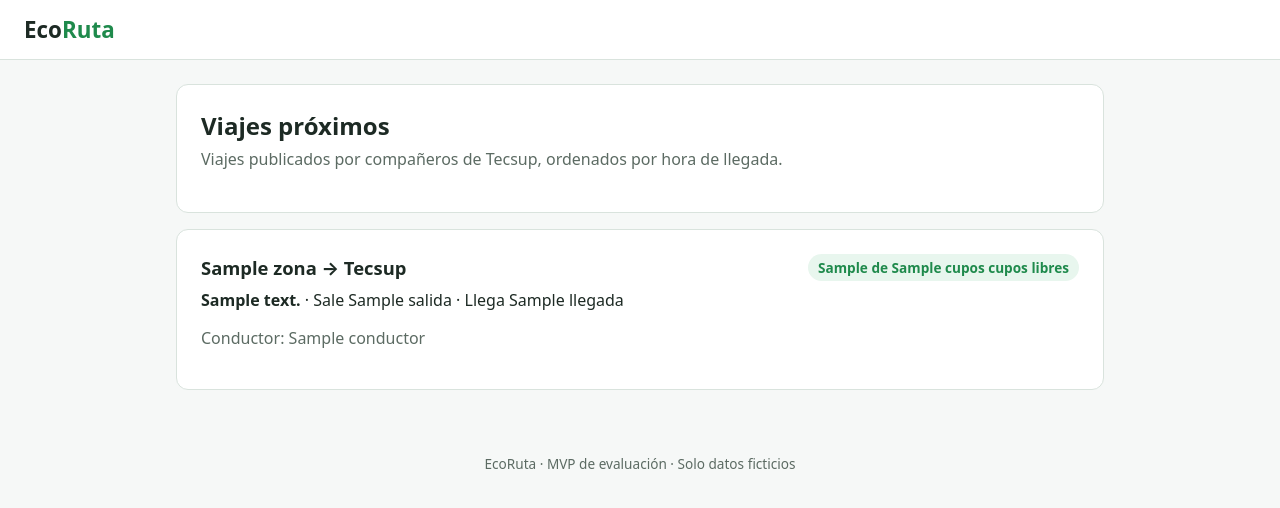
After one commit to SebastianAlvaradoZ/ecoruta-mvp, a Node server app: template views/viajes.ejs in a window 1280 px wide. The commit adds this page. Shown: the top 508 px of the page. Run offline with Node 20, Linux system fonts and the light colour scheme; the template is opened without the code that fills it: most values are stand-ins (such as "Sample title", 1, 10 or a date in 2020).

Commit message:
H-04: lista de viajes próximos con zona, horas, conductor y cupos

```diff
--- a/app.js
+++ b/app.js
@@ -144,7 +144,20 @@ app.post('/viajes', requiereSesion, soloConductor, async (req, res) => {
     [req.session.usuario.id, zona, fecha, hora_salida, hora_llegada, cupos]
   );
   avisar(req, 'ok', 'Viaje publicado. Tus compañeros de ' + zona + ' ya pueden verlo.');
-  res.redirect('/');
+  res.redirect('/viajes');
+});
+
+// ---------- H-04: lista de viajes próximos ----------
+app.get('/viajes', requiereSesion, async (req, res) => {
+  const { rows: viajes } = await pool.query(
+    `SELECT v.*, to_char(v.hora_salida, 'HH24:MI') AS salida, to_char(v.hora_llegada, 'HH24:MI') AS llegada,
+            to_char(v.fecha, 'DD/MM/YYYY') AS fecha_texto, u.nombre AS conductor
+       FROM viajes v JOIN usuarios u ON u.id = v.conductor_id
+      WHERE v.fecha >= $1
+      ORDER BY v.fecha, v.hora_llegada`,
+    [hoyEnLima()]
+  );
+  res.render('viajes', { viajes });
 });
 
 module.exports = { app, requiereSesion, avisar };
--- a/public/estilos.css
+++ b/public/estilos.css
@@ -50,3 +50,10 @@ button.secundario { background: #fff; color: var(--rojo); border: 1px solid var(
 .pie { text-align: center; color: var(--gris); font-size: .85rem; padding: 24px; }
 .muted { color: var(--gris); }
 .fila { display: grid; grid-template-columns: 1fr 1fr; gap: 12px; }
+.lista { display: grid; gap: 12px; }
+.viaje h2 { margin: 0; font-size: 1.15rem; }
+.viaje-cabeza { display: flex; justify-content: space-between; align-items: center; gap: 8px; flex-wrap: wrap; }
+.horas { margin: 8px 0 4px; }
+.chip { background: var(--verde-claro); color: var(--verde); border-radius: 999px; padding: 4px 10px; font-size: .85rem; font-weight: 700; }
+.chip.lleno { background: var(--rojo-claro); color: var(--rojo); }
+.vacio { text-align: center; color: var(--gris); }
--- a/views/inicio.ejs
+++ b/views/inicio.ejs
@@ -4,6 +4,8 @@
   <p class="sub">Estás usando EcoRuta como <strong><%= usuario.rol %></strong>.</p>
   <% if (usuario.rol === 'conductor') { %>
     <a class="boton" href="/viajes/nuevo">Publicar un viaje</a>
+  <% } else { %>
+    <a class="boton" href="/viajes">Buscar un viaje</a>
   <% } %>
 </section>
 <%- include('partials/pie') %>
--- a/views/partials/cabecera.ejs
+++ b/views/partials/cabecera.ejs
@@ -11,6 +11,8 @@
     <a class="marca" href="/">Eco<span>Ruta</span></a>
     <% if (usuario) { %>
       <nav>
+        <a href="/viajes">Buscar viajes</a>
+        <% if (usuario.rol === 'conductor') { %><a href="/viajes/nuevo">Publicar viaje</a><% } %>
         <span class="quien"><%= usuario.nombre %> · <%= usuario.rol %></span>
         <form method="post" action="/logout"><button class="enlace" type="submit">Cerrar sesión</button></form>
       </nav>
--- /dev/null
+++ b/views/viajes.ejs
@@ -0,0 +1,21 @@
+<%- include('partials/cabecera') %>
+<section class="tarjeta">
+  <h1>Viajes próximos</h1>
+  <p class="sub">Viajes publicados por compañeros de Tecsup, ordenados por hora de llegada.</p>
+</section>
+<% if (viajes.length === 0) { %>
+  <section class="tarjeta vacio">Aún no hay viajes publicados</section>
+<% } %>
+<div class="lista">
+  <% viajes.forEach(function (v) { %>
+    <article class="tarjeta viaje">
+      <div class="viaje-cabeza">
+        <h2><%= v.zona %> → Tecsup</h2>
+        <span class="chip"><%= v.cupos_libres %> de <%= v.cupos %> cupos libres</span>
+      </div>
+      <p class="horas"><strong><%= v.fecha_texto %></strong> · Sale <%= v.salida %> · Llega <%= v.llegada %></p>
+      <p class="muted">Conductor: <%= v.conductor %></p>
+    </article>
+  <% }) %>
+</div>
+<%- include('partials/pie') %>
```
